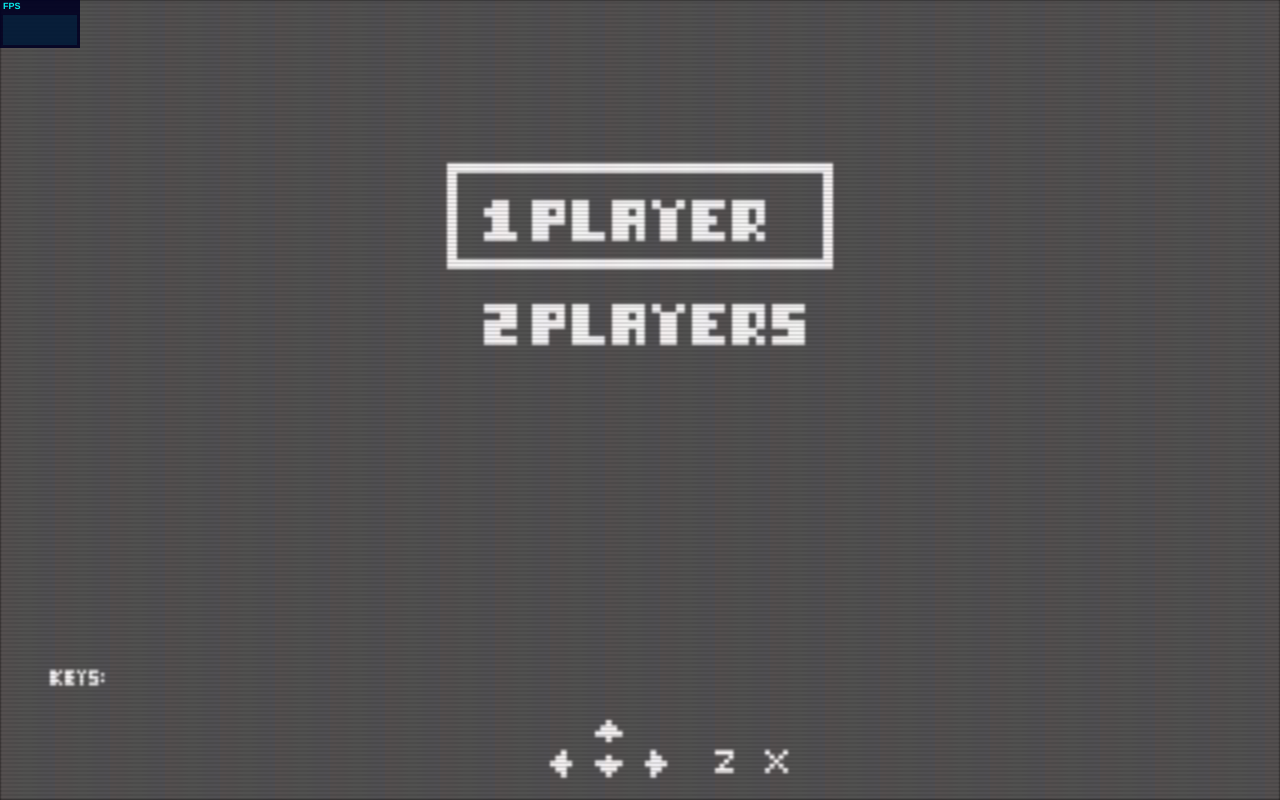
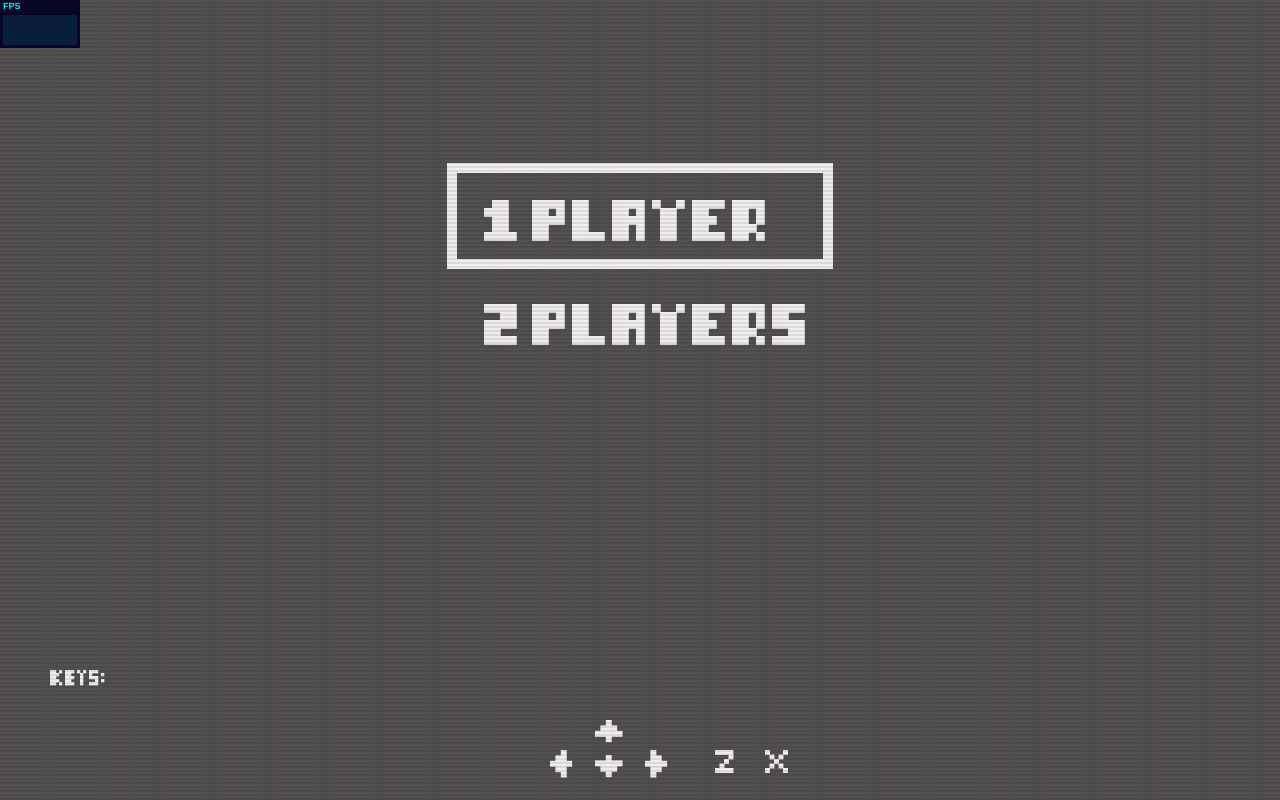
Before and after one commit to jesusolmossanchez/off_the_line, a website: page index.html in a window 1280 px wide. Drawn offline with Linux system fonts and the light colour scheme.

Commit message:
pasando de filtros de CSS porque peta el rendimiento

```diff
--- a/styles.css
+++ b/styles.css
@@ -106,10 +106,7 @@ body {
 
 
     #canvas{
-        /*filter: blur(0.6px) saturate(1.3);*/
-        filter: blur(1px) saturate(1.3);
-        transform: translateZ(0); /*for older browsers*/
-        will-change: transform;
+        /*filter: blur(1px) saturate(1.3);*/
     }
 
   #off_the_line::before {
```
